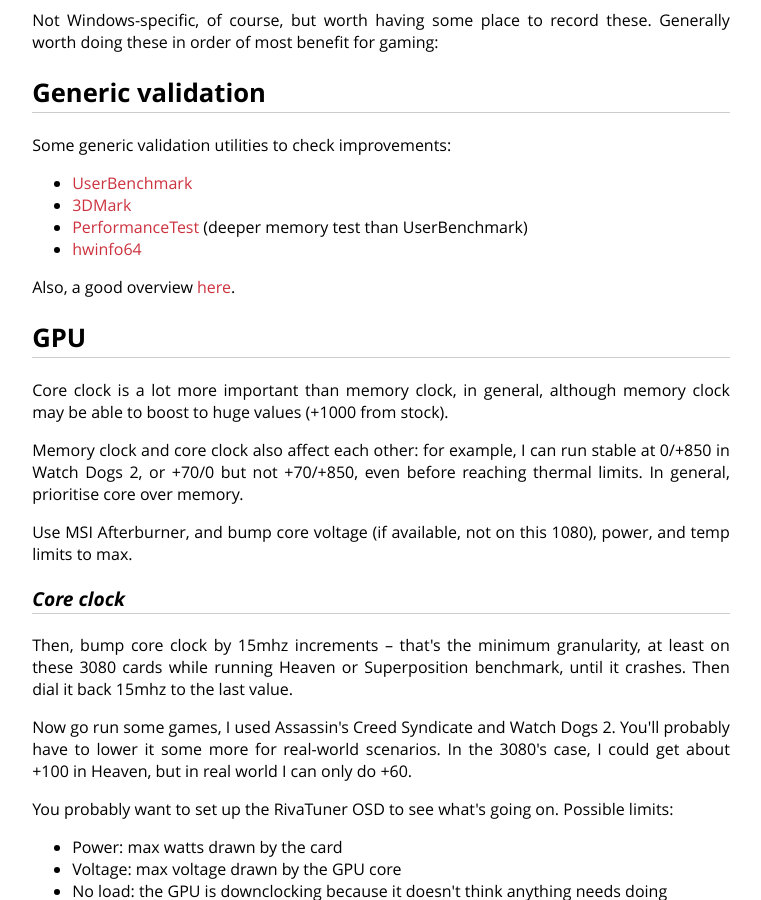
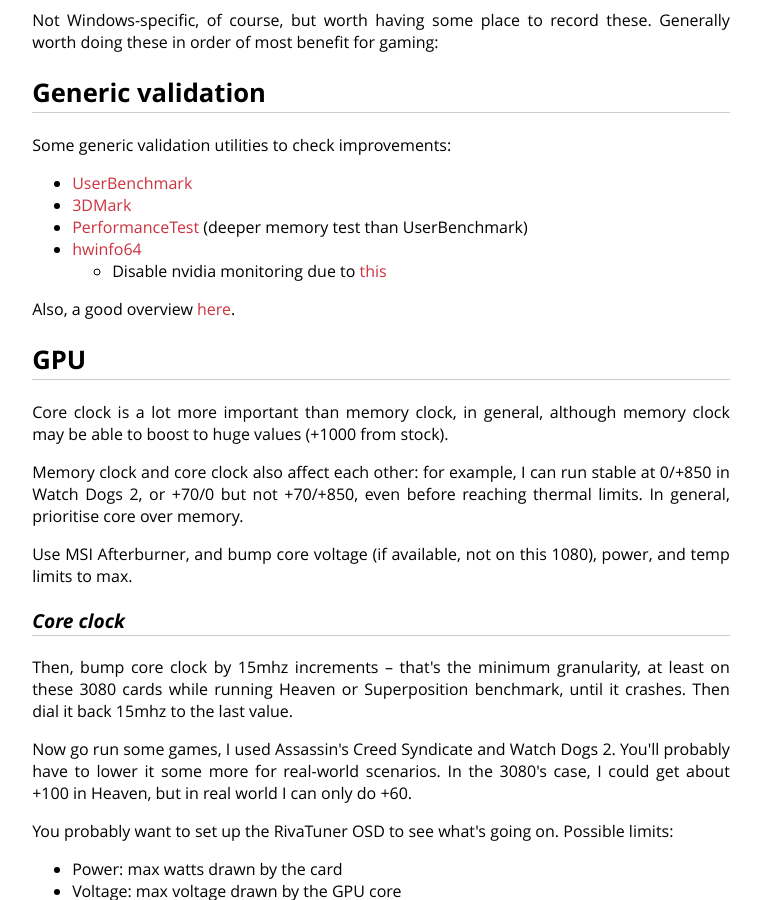
Before and after one commit to cdown/chrisdown.name, a Jekyll site: the page built from windows.md, in a window 1280 px wide and 900 px high, scrolled down 6049 px. Shown: the whole window, without its empty margins (259-1020 px from the left). Built offline with Jekyll 4.4.1, drawn with Linux system fonts in a browser that asks for light colours.

Commit message:
Mention hwinfo leak

```diff
--- a/windows.md
+++ b/windows.md
@@ -173,6 +173,7 @@ Some generic validation utilities to check improvements:
 - [3DMark](https://benchmarks.ul.com/3dmark)
 - [PerformanceTest](https://www.passmark.com/products/performancetest/) (deeper memory test than UserBenchmark)
 - [hwinfo64](https://www.hwinfo.com/download/)
+  - Disable nvidia monitoring due to [this](https://www.hwinfo.com/forum/threads/hwinfo64-v6-40-4330-is-leaking-handles.6970/)
 
 Also, a good overview [here](https://www.tomshardware.com/reviews/stress-test-cpu-pc-guide,5461.html).
 
```
